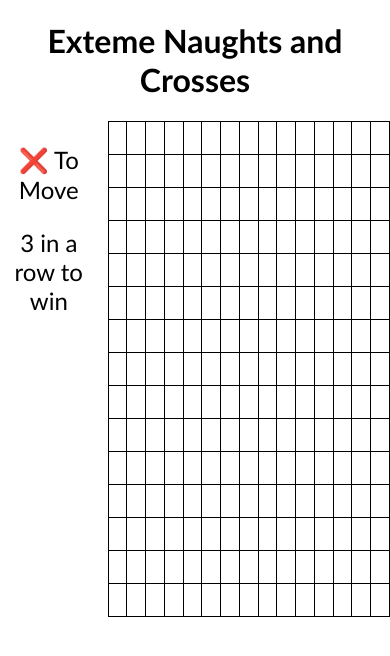
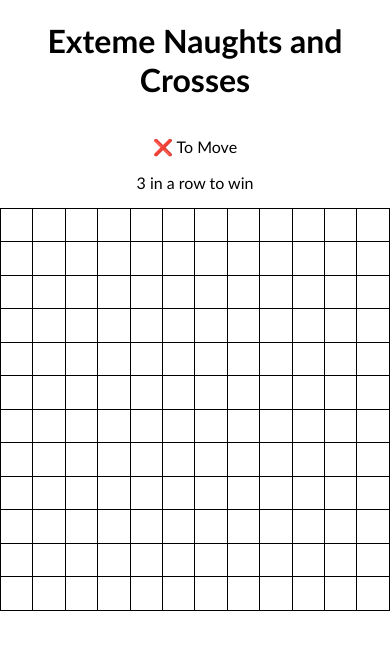
Before and after one commit to nedgrady/Extreme-Naughts-and-Crosses, a React (Create React App) app: page / in a window 390 px wide. Shown: the top 656 px of the page. Built offline with nearby package versions, Linux system fonts and the light colour scheme.

Commit message:
Mobile styles

```diff
--- a/package.json
+++ b/package.json
@@ -13,6 +13,7 @@
     "react-dom": "^17.0.2",
     "react-scripts": "4.0.3",
     "recoil": "^0.3.1",
+    "styled-components": "^5.3.0",
     "typescript": "^4.3.5",
     "web-vitals": "^1.1.2"
   },
@@ -42,6 +43,7 @@
   },
   "devDependencies": {
     "@types/jest": "^26.0.23",
+    "@types/styled-components": "^5.1.11",
     "@typescript-eslint/eslint-plugin": "^4.28.1",
     "@typescript-eslint/parser": "^4.28.1",
     "eslint": "^7.29.0",
--- a/src/App.css
+++ b/src/App.css
@@ -7,5 +7,4 @@ body {
     align-items: center;
     margin-left: auto;
     margin-right: auto;
-    max-width:800px;
 }
--- a/src/App.tsx
+++ b/src/App.tsx
@@ -7,7 +7,7 @@ function App() {
   return (
     <>
       <h1>Exteme Naughts and Crosses</h1>
-      <ExtremeNaughtsAndCrosses gridSize={15} players={["❌", "♻️", "🔷"]} numberOfPiecesInARowRequiredToWin={3} />
+      <ExtremeNaughtsAndCrosses gridSize={12} players={["❌", "♻️", "🔷"]} numberOfPiecesInARowRequiredToWin={3} />
     </>
     )
 }
--- a/src/ExtremeNaughtsAndCrosses/Board.css
+++ b/src/ExtremeNaughtsAndCrosses/Board.css
@@ -1,11 +1,7 @@
 td.board-square {
-    width: 32px;
-    height: 32px;
-
     vertical-align: middle;
     text-align: center;
 
-    font-size: 20px;
     border-color: black;
     padding: 0;
     margin: 0;
@@ -16,4 +12,5 @@ td.board-square {
 
 table {
     border-collapse: collapse;
+    width: 100%;
 }
--- a/src/ExtremeNaughtsAndCrosses/Board.tsx
+++ b/src/ExtremeNaughtsAndCrosses/Board.tsx
@@ -1,7 +1,20 @@
 import React from 'react'
 import './Board.css'
+import styled from 'styled-components'
+import useWindowDimensions from 'useWindowDimensions'
+export default function Board({ boardState, onPiecePlaced }: { boardState: (string | null)[][], onPiecePlaced : (x : number, y: number) => void}) {
+    const { width, height } = useWindowDimensions()
+    const limitingViewportDimension = Math.min(width, height)
+    const squareSize = limitingViewportDimension / (boardState.length)
 
-export default function Board({ boardState, onPiecePlaced }: { boardState: (string | null)[][], onPiecePlaced : (x : number, y: number) => void}) {
+    const Square = styled.td`
+        width: ${squareSize}px;
+        height: ${squareSize}px;
+        min-width: ${squareSize-2}px;
+        min-height: ${squareSize-2}px;
+        font-size: ${squareSize/2}px;
+    `
+
     return (
         <table cellSpacing={0} cellPadding={0}>
             <tbody>
@@ -10,7 +23,7 @@ export default function Board({ boardState, onPiecePlaced }: { boardState: (stri
                         <tr key={rowIndex} className="board-row">
                             {
                                 row.map((piece, columnIndex) =>
-                                    <td key={`${columnIndex}-${rowIndex}`} data-testid={`square-${columnIndex}-${rowIndex}`} onClick={(() => onPiecePlaced(rowIndex, columnIndex)) } className="board-square">{piece || ""}</td>
+                                    <Square key={`${columnIndex}-${rowIndex}`} data-testid={`square-${columnIndex}-${rowIndex}`} onClick={(() => onPiecePlaced(rowIndex, columnIndex)) } className="board-square">{piece || ""}</Square>
                                 )
                             }
                         </tr>
--- a/src/ExtremeNaughtsAndCrosses/ExtremeNaughtsAndCrosses.css
+++ b/src/ExtremeNaughtsAndCrosses/ExtremeNaughtsAndCrosses.css
@@ -1,11 +1,4 @@
 div.container {
     display: flex;
-    flex-direction: row;
+    flex-direction: column;
 }
-.container * {
-    padding-right: 5px;
-}
-
-.side-bar {
-    font-size: x-large;
-}
--- /dev/null
+++ b/src/useWindowDimensions.tsx
@@ -0,0 +1,24 @@
+import { useState, useEffect } from 'react'
+
+function getWindowDimensions() {
+    const { innerWidth: width, innerHeight: height } = window
+    return {
+        width,
+        height
+    }
+}
+
+export default function useWindowDimensions() {
+    const [windowDimensions, setWindowDimensions] = useState(getWindowDimensions())
+
+    useEffect(() => {
+        function handleResize() {
+            setWindowDimensions(getWindowDimensions())
+        }
+
+        window.addEventListener('resize', handleResize)
+        return () => window.removeEventListener('resize', handleResize)
+    }, [])
+
+    return windowDimensions
+}
```
Also changed, not shown: 1 other file (tests, documents, lock files or other folders).
